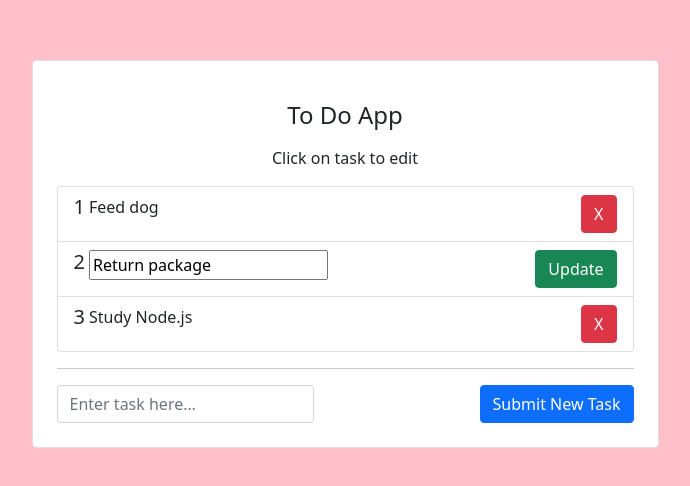
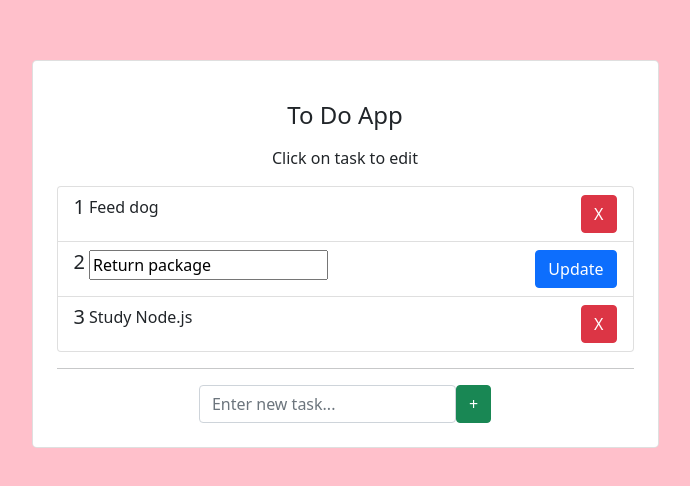
Before and after one commit to piercef256/todo-app-redux, a React (Create React App) app: page / in a window 1280 px wide. Shown: the part 146-632 px from the top of the page, without its empty margins (295-985 px from the left). Built offline with nearby package versions, Linux system fonts and the light colour scheme.

Commit message:
Minor new task styling improvements

```diff
--- a/src/features/TodoItemEditing.js
+++ b/src/features/TodoItemEditing.js
@@ -31,7 +31,7 @@ const TodoItemEditing = ({ task, index }) => {
         <div>
           <button
             onClick={() => update(index)}
-            className="btn btn-success"
+            className="btn btn-primary"
             type="submit"
           >
             Update
--- a/src/features/TodoList.js
+++ b/src/features/TodoList.js
@@ -44,21 +44,21 @@ const TodoList = () => {
                   <div className="form-div">
                     <div>
                       <input
-                        className="form-control"
+                        className="input new-task form-control"
                         type="text"
                         value={value}
-                        placeholder="Enter task here…"
+                        placeholder="Enter new task..."
                         onChange={(e) => setValue(e.target.value)}
                       />
                     </div>
 
                     <div>
                       <button
-                        className="btn btn-primary"
+                        className="btn btn-success"
                         type="submit"
                         onClick={handleSubmit}
                       >
-                        Submit New Task
+                        +
                       </button>
                     </div>
                   </div>
--- a/src/styles.css
+++ b/src/styles.css
@@ -4,5 +4,5 @@ body {
 
 .form-div {
   display: flex;
-  justify-content: space-between;
+  justify-content: center;
 }
```
